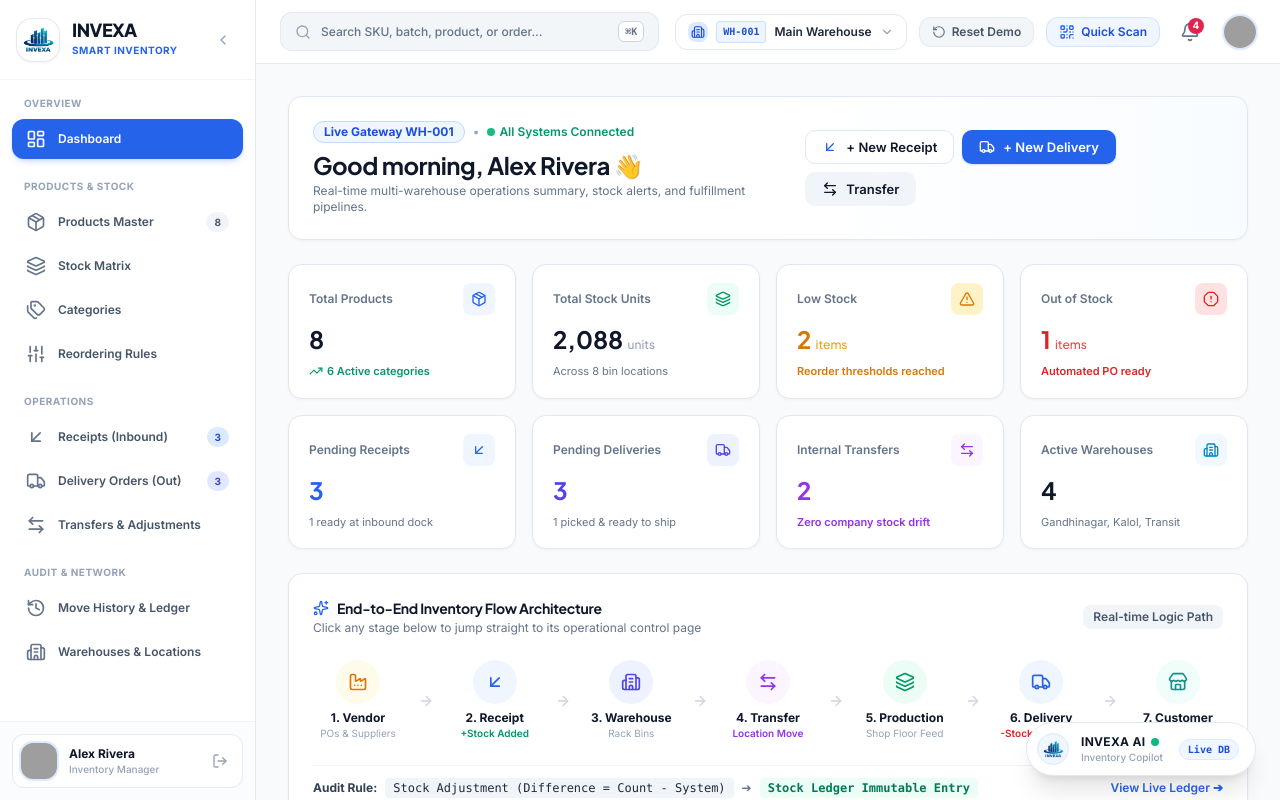
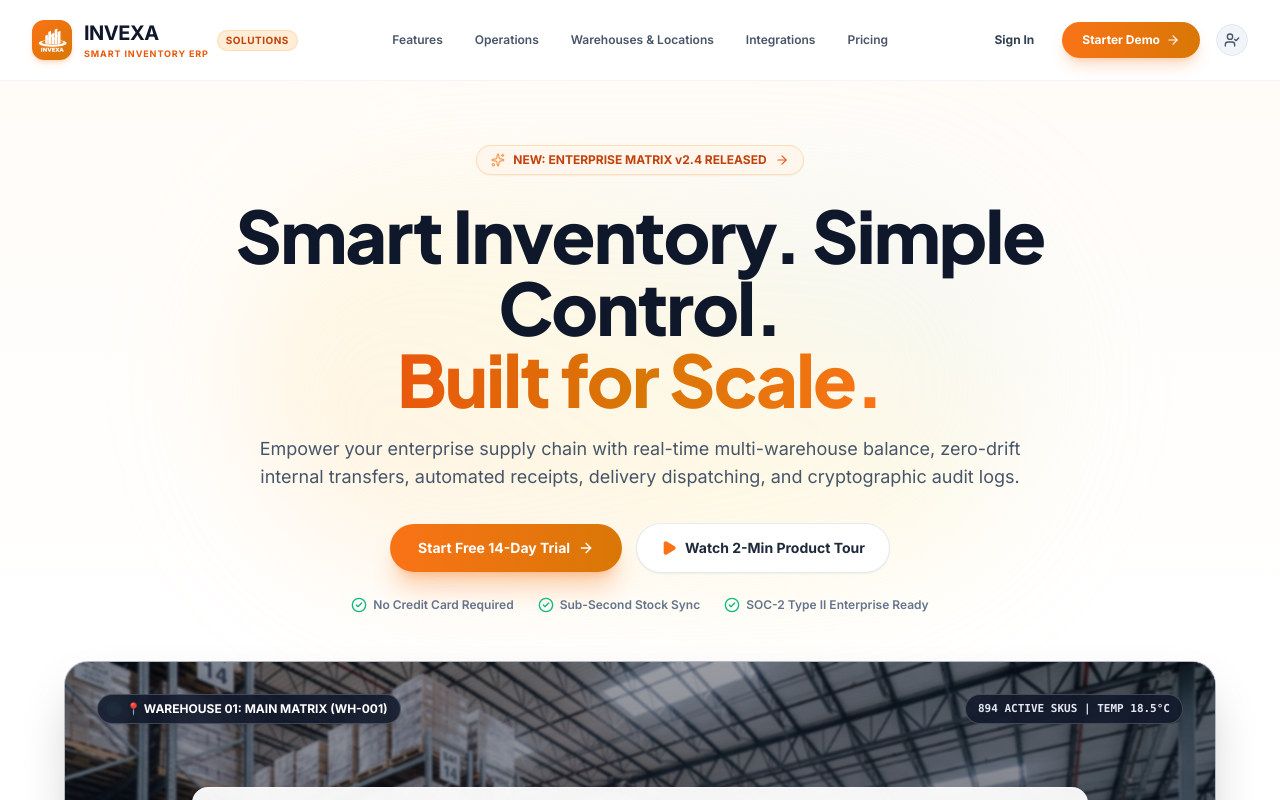
Before and after one commit to Kumar-Aditya-DEV/Invexa, a React (Vite) app in the folder Frontent/: page / in a window 1280 px wide. Shown: the top 800 px of the page. Built offline with nearby package versions, Linux system fonts and the light colour scheme; grey boxes are pictures that could not be loaded.

Commit message:
feat(app): set Landing Page as initial view on application startup

```diff
--- a/Frontent/src/components/layout/Sidebar.tsx
+++ b/Frontent/src/components/layout/Sidebar.tsx
@@ -15,7 +15,8 @@ import {
   LogOut,
   ChevronLeft,
   ChevronRight,
-  X
+  X,
+  Globe
 } from 'lucide-react';
 
 interface SidebarProps {
@@ -46,6 +47,7 @@ export const Sidebar: React.FC<SidebarProps> = ({
     {
       section: 'Overview',
       items: [
+        { id: 'landing', label: 'Landing Page', icon: Globe },
         { id: 'dashboard', label: 'Dashboard', icon: LayoutDashboard }
       ]
     },
--- a/Frontent/src/context/StockSenseContext.tsx
+++ b/Frontent/src/context/StockSenseContext.tsx
@@ -591,7 +591,7 @@ export const StockSenseProvider: React.FC<{ children: React.ReactNode }> = ({ ch
     return DEFAULT_USER;
   });
 
-  const [activeView, setActiveView] = useState<string>('dashboard');
+  const [activeView, setActiveView] = useState<string>('landing');
   const [selectedProductId, setSelectedProductId] = useState<string | null>(null);
   const [selectedReceiptId, setSelectedReceiptId] = useState<string | null>(null);
   const [selectedDeliveryId, setSelectedDeliveryId] = useState<string | null>(null);
```
